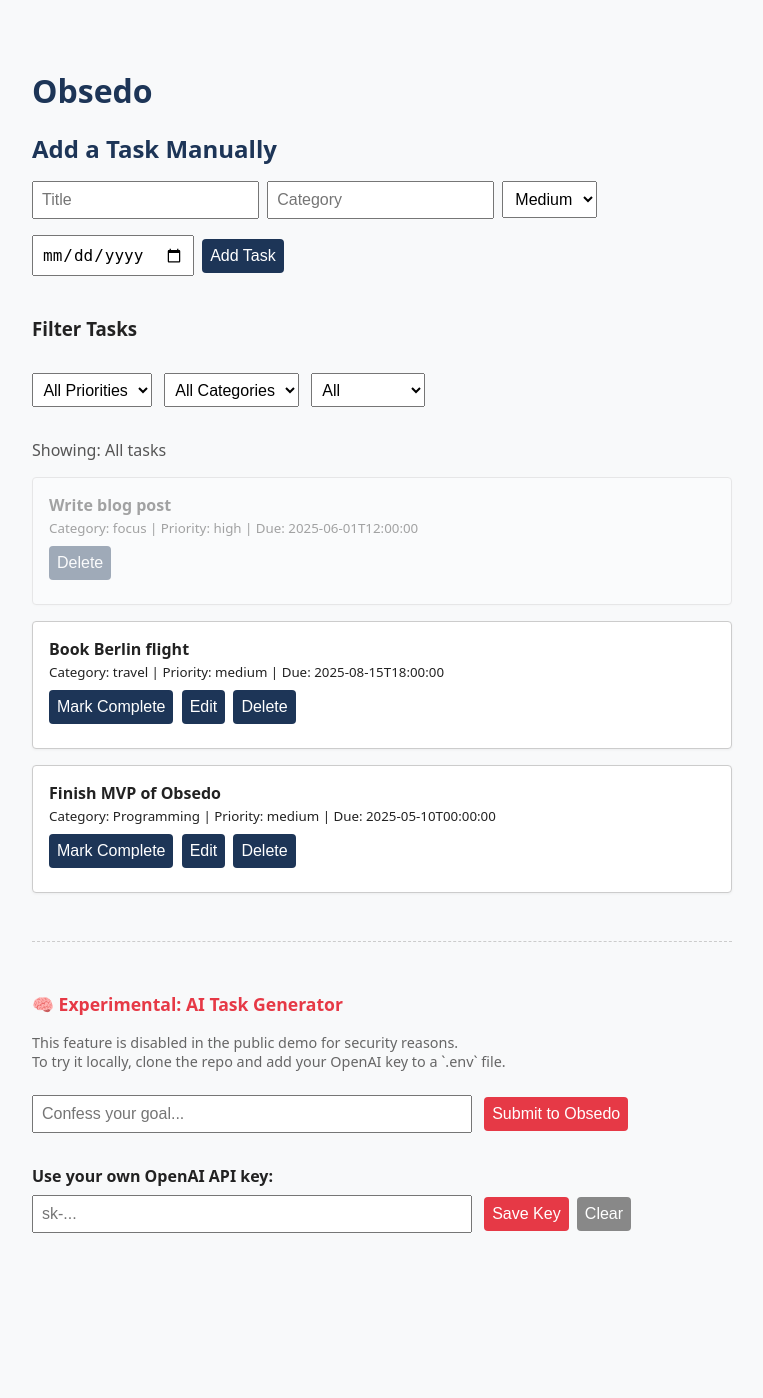
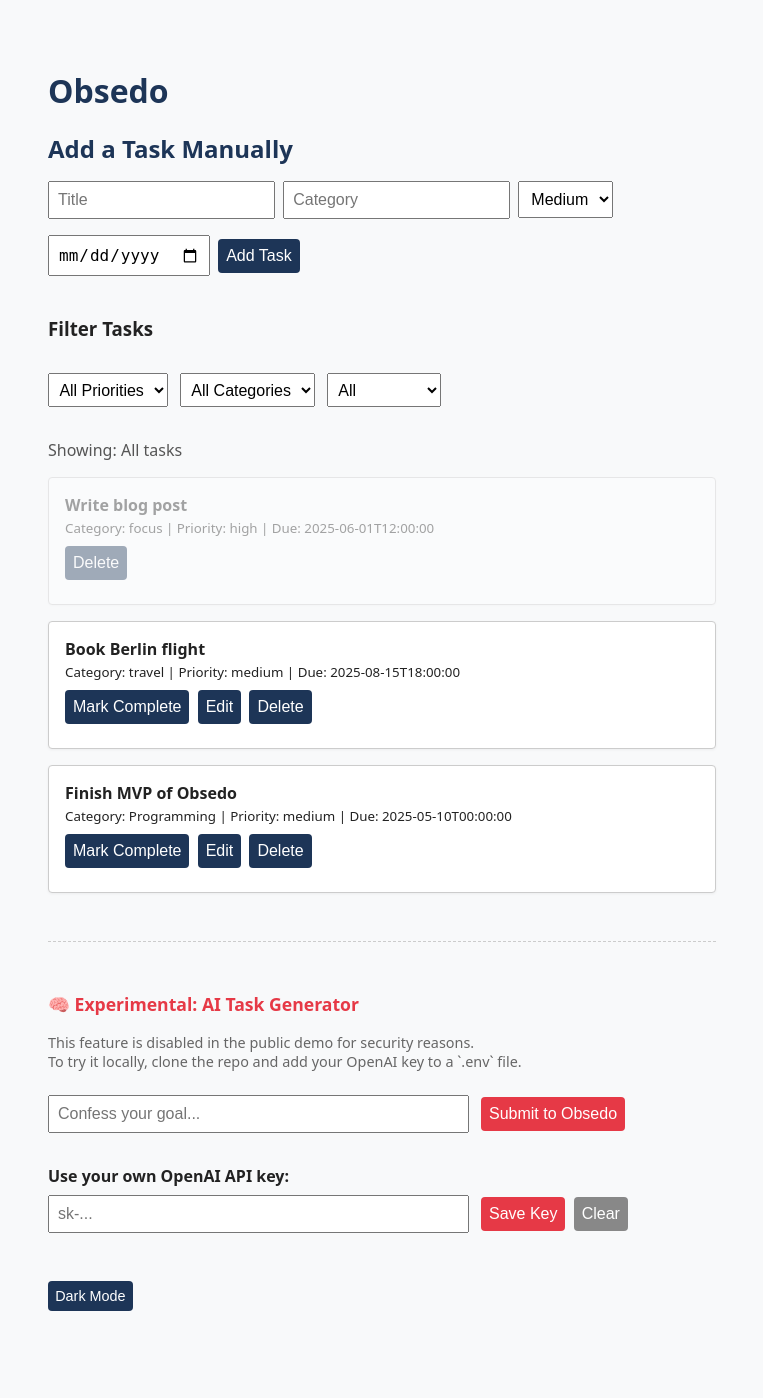
Before and after one commit to jvlyndark/obsedo, a Flask app: page / in a window 1280 px wide. Shown: the whole page, without its empty margins (258-1021 px from the left). Before the commit the page ends 1233 px from the top, so only its background shows below. Run offline with Flask 3, Linux system fonts and the light colour scheme; data comes from the database, SQL or seed files in the repository.

Commit message:
Add Dark Mode to UI

```diff
--- a/app/static/styles.css
+++ b/app/static/styles.css
@@ -1,10 +1,12 @@
 body {
   font-family: system-ui, sans-serif;
-    max-width: 700px;
-    margin: 2rem auto;
+  margin: 0 auto;
   padding: 1rem;
-    background-color: #f9f9f9;
-    color: #222;
+  background-color: var(--bg-color, #f8f9fa);
+  color: var(--text-color, #222);
+  max-width: 100%;
+  width: min(100%, 700px);
+  box-sizing: border-box;
 }
 
 h1, h2 {
--- a/app/templates/index.html
+++ b/app/templates/index.html
@@ -84,6 +84,38 @@
         margin-right: 0.5rem;
         padding: 0.4em;
       }
+
+      body.dark {
+        background-color: #121212;
+        color: #f1f1f1;
+      }
+
+      body.dark input,
+      body.dark select,
+      body.dark textarea {
+        background-color: #1e1e1e;
+        color: #f1f1f1;
+        border: 1px solid #444;
+      }
+
+      body.dark button {
+        background-color: #333;
+        color: #fff;
+      }
+
+      body.dark #goal-form button {
+        background-color: #aa2233;
+      }
+
+      body.dark #goal-form button:hover {
+        background-color: #cc3344;
+      }
+
+      body.dark ul#task-list li {
+        background-color: #1e1e1e;
+        border-color: #444;
+        box-shadow: none;
+      }
     </style>
   </head>
   <body>
@@ -161,6 +193,10 @@
       </form>
       <small id="goal-hint" style="color: gray"></small>
     </div>
+    <div style="text-align: left; margin: 2rem 0">
+      <button id="toggle-theme" style="font-size: 0.9em">Dark Mode</button>
+    </div>
+  </body>
 
   <script>
     const list = document.getElementById("task-list");
@@ -243,8 +279,7 @@
         const title = document.getElementById("task-title").value;
         const category = document.getElementById("task-category").value;
         const priority = document.getElementById("task-priority").value;
-          const due_date =
-            document.getElementById("task-due-date").value || null;
+        const due_date = document.getElementById("task-due-date").value || null;
 
         const res = await fetch("/tasks", {
           method: "POST",
@@ -392,9 +427,7 @@
     }
 
     // Save key
-      document
-        .getElementById("save-openai-key")
-        .addEventListener("click", () => {
+    document.getElementById("save-openai-key").addEventListener("click", () => {
       const key = openaiKeyInput.value.trim();
       if (key.startsWith("sk-")) {
         localStorage.setItem("openai_api_key", key);
@@ -418,6 +451,35 @@
       document.getElementById("key-status").textContent =
         "API key is saved locally.";
     }
+
+    function applyTheme(theme) {
+      document.body.dataset.theme = theme;
+      if (theme === "dark") {
+        document.documentElement.style.setProperty("--bg-color", "#121212");
+        document.documentElement.style.setProperty("--text-color", "#f0f0f0");
+      } else {
+        document.documentElement.style.setProperty("--bg-color", "#f8f9fa");
+        document.documentElement.style.setProperty("--text-color", "#222");
+      }
+    }
+
+    // Dark mode toggle (working version)
+    document.getElementById("toggle-theme").addEventListener("click", () => {
+      document.body.classList.toggle("dark");
+
+      const isDark = document.body.classList.contains("dark");
+      localStorage.setItem("obsedo-darkmode", isDark ? "true" : "false");
+      document.getElementById("toggle-theme").textContent = isDark
+        ? "Light Mode"
+        : "Dark Mode";
+    });
+
+    // Apply preference on load
+    window.addEventListener("DOMContentLoaded", () => {
+      if (localStorage.getItem("obsedo-darkmode") === "true") {
+        document.body.classList.add("dark");
+        document.getElementById("toggle-theme").textContent = "Light Mode";
+      }
+    });
   </script>
-  </body>
 </html>
```
Lines whose indentation alone changed are shown as unchanged.
